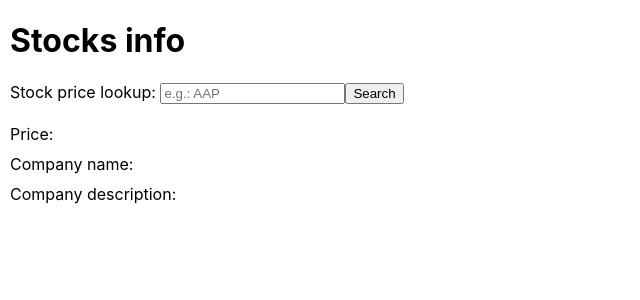
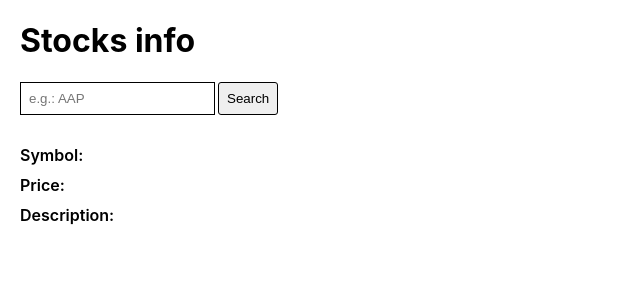
Before and after one commit to karlasamantha/stocks, a React (Create React App) app: page / in a window 1280 px wide. Shown: the top 300 px of the page, without its empty margins (0-640 px from the left). Built offline with nearby package versions, Linux system fonts and the light colour scheme; no server answers.

Commit message:
style(styles): adds more styled components

```diff
--- a/src/components/App.js
+++ b/src/components/App.js
@@ -1,14 +1,13 @@
 import React, { useState, useEffect } from 'react'
 import axios from 'axios'
 import { fetchCompanyInfo, fetchStockInfo } from '../services/FetchData'
-import { Container, ResultsContainer, InfoContainer } from './styles'
+import { Container, ResultsContainer, InfoContainer, Label, Input, Button } from './styles'
 
 const App = () => {
   const [query, setQuery] = useState('')
   const [symbol, setSymbol] = useState('')
   const [price, setPrice] = useState()
-  const [companyDescription, setCompanyDescription] = useState()
-  const [companyName, setCompanyName] = useState()
+  const [description, setDescription] = useState()
 
   useEffect(() => {
     const fetchInfo = async () => {
@@ -17,12 +16,10 @@ const App = () => {
         const stockResponse = await axios.get(fetchStockInfo(symbol))
 
         setPrice(stockResponse.data.latestPrice)
-        setCompanyName(companyResponse.data.companyName)
-        setCompanyDescription(companyResponse.data.description)
+        setDescription(companyResponse.data.description)
       } catch (error) {
         setPrice('')
-        setCompanyName('')
-        setCompanyDescription('')
+        setDescription('')
       }
     };
 
@@ -37,28 +34,28 @@ const App = () => {
           setSymbol(query)
           event.preventDefault()
         }}>
-        <label>Stock price lookup: </label>
-        <input
-          type="text"
+        <Input
+          id='symbolInput'
+          type='text'
           value={query}
-          placeholder="e.g.: AAP"
+          placeholder='e.g.: AAP'
           onChange={(event) => setQuery(event.target.value)}
         />
-        <button>Search</button>
+        <Button>Search</Button>
       </form>
 
       <ResultsContainer>
         <InfoContainer>
-          <label>Price: </label>
-          <span>{price}</span>
+          <Label htmlFor='symbol'>Symbol:</Label><br />
+          <span id='symbol'>{symbol}</span>
         </InfoContainer>
         <InfoContainer>
-          <label>Company name: </label>
-          <span>{companyName}</span>
+          <Label htmlFor='price'>Price: </Label><br />
+          <span id='price'>{price}</span>
         </InfoContainer>
         <InfoContainer>
-          <label>Company description: </label>
-          <span>{companyDescription}</span>
+          <Label htmlFor='description'>Description: </Label><br />
+          <span id='description'>{description}</span>
         </InfoContainer>
       </ResultsContainer>
     </Container>
--- a/src/components/styles.jsx
+++ b/src/components/styles.jsx
@@ -7,7 +7,7 @@ const Container = styled.div`
   grid-column-gap: 0px;
   grid-row-gap: 0px;
   justify-items: left;
-  padding: 0 10px;
+  padding: 0 20px;
 `;
 
 const ResultsContainer = styled.div`
@@ -19,4 +19,21 @@ const InfoContainer = styled.div`
   margin: 10px 0;
 `;
 
-export { Container, ResultsContainer, InfoContainer };
+const Label = styled.label`
+  font-weight: 600;
+`;
+
+const Input = styled.input`
+  border: 1px solid black;
+  padding: 8px;
+  margin: 0 0 10px 0;
+`;
+
+const Button = styled.button`
+  padding: 8px;
+  margin: 0 3px;
+  border-radius: 3px;
+  border: 1px solid black;
+`;
+
+export { Container, ResultsContainer, InfoContainer, Label, Input, Button };
--- a/src/services/FetchData.js
+++ b/src/services/FetchData.js
@@ -1,5 +1,5 @@
 function fetchStockInfo(symbol) {
-  return `https://cloud.iexapis.com/stable/stock/${symbol}/quote?token=pk_79b63c903d624b64b646c21ff2fa7f2a`;
+  return `https://cloud.iexapis.com/stable/stock/${symbol}/quote?token=pk_79b63c903d624b64b646c21ff2fa7f2a`
 }
 
 function fetchCompanyInfo(symbol) {
```
